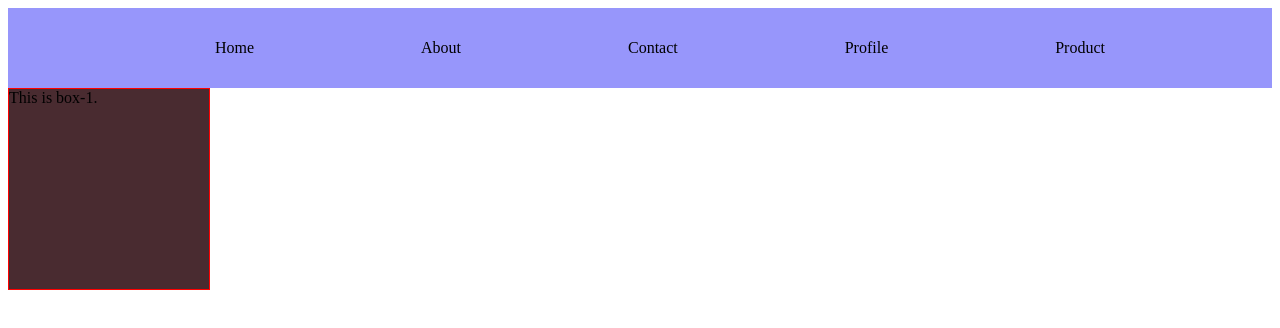
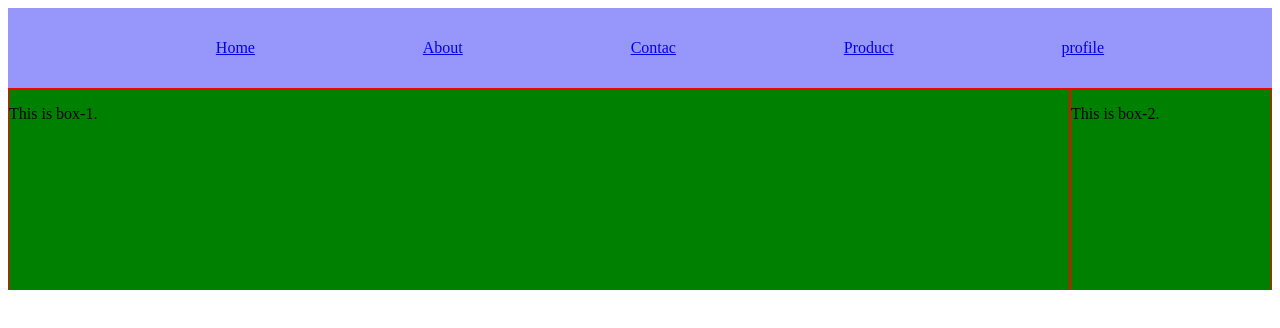
Before and after one commit to arfislam/html_table, a plain HTML site: page index.html in a window 1280 px wide. Drawn offline with Linux system fonts and the light colour scheme.

Commit message:
practice flex

```diff
--- a/assets/style/style.css
+++ b/assets/style/style.css
@@ -5,18 +5,24 @@ header{
 header nav ul{
     display: flex;
     justify-content: space-evenly;
+
 }
 header nav ul li{
     list-style: none;
+    text-decoration: none;
 
+
+}
+#flex{
+    display: flex;
+
+}
+#box-1{
+    flex-grow: 1;
 }
 .box{
     height: 200px;
     width: 200px;
     border: 1px solid red;
-    background-color: rgb(73, 43, 48);
-    transition: width 5s;
+    background-color: green;
 }
-.box:hover{
-    width: 600px;
-}
--- a/index.html
+++ b/index.html
@@ -1,5 +1,6 @@
 <!DOCTYPE html>
 <html lang="en">
+
 <head>
     <meta charset="UTF-8">
     <meta http-equiv="X-UA-Compatible" content="IE=edge">
@@ -7,22 +8,31 @@
     <title>Practice</title>
     <link rel="stylesheet" href="./assets/style/style.css">
 </head>
+
 <body>
     <header>
         <nav>
             <ul>
-                <li>Home</li>
-                <li>About</li>
-                <li>Contact</li>
-                <li>Profile</li>
-                <li>Product</li>
+                <li><a href="#">Home</a></li>
+                <li><a href="#">About</a></li>
+                <li><a href="#">Contac</a></li>
+                <li><a href="#">Product</a></li>
+                <li><a href="#">profile</a></li>
             </ul>
         </nav>
     </header>
     <main>
-        <div class="box">
-            This is box-1.
-        </div>
+        <section id="flex">
+            <div id="box-1" class="box">
+                <p>This is box-1.</p>
+            </div>
+            <div class="box">
+                <p>This is box-2.</p>
+            </div>
+        </section>
+
     </main>
+
 </body>
+
 </html>
```
